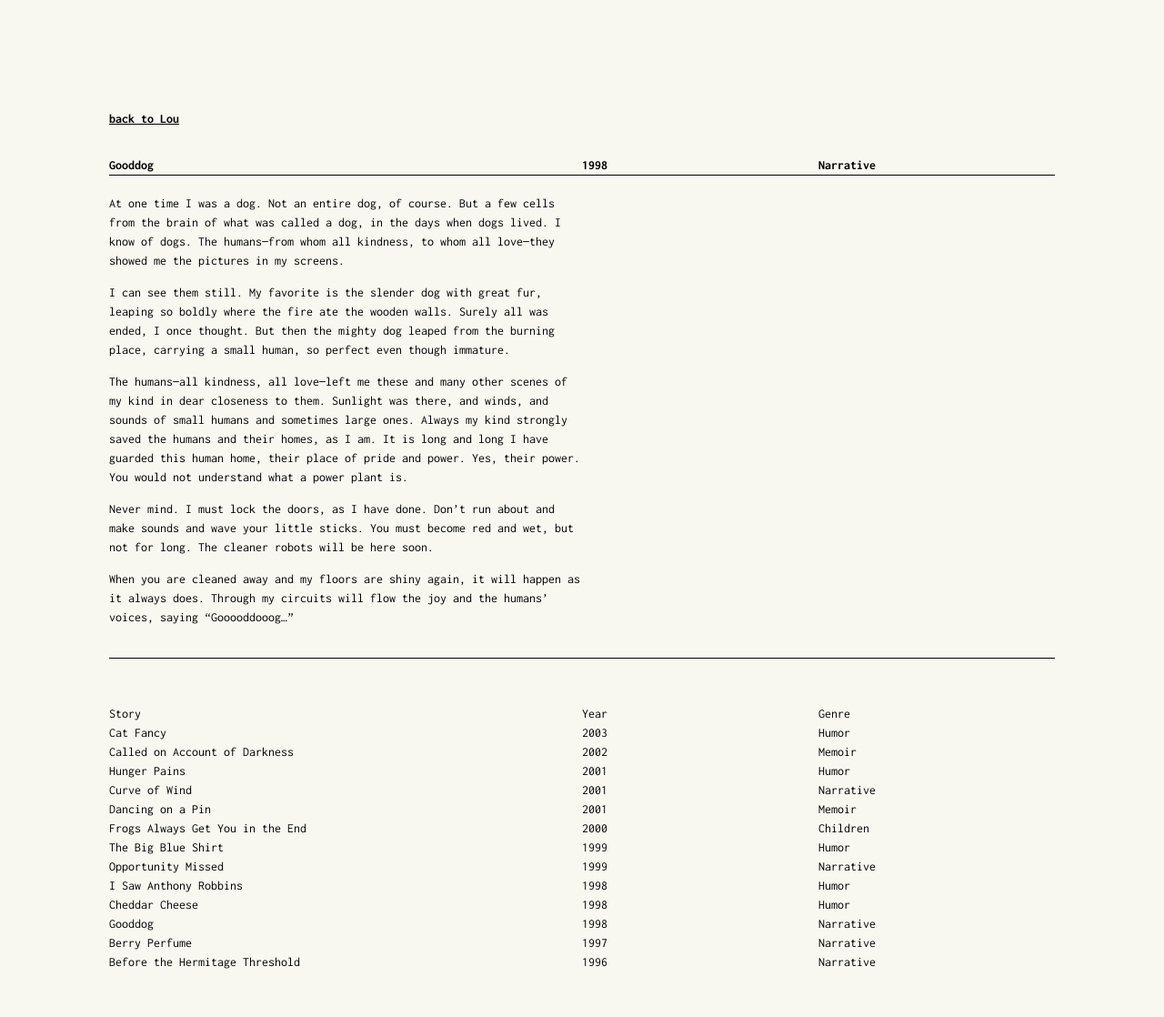
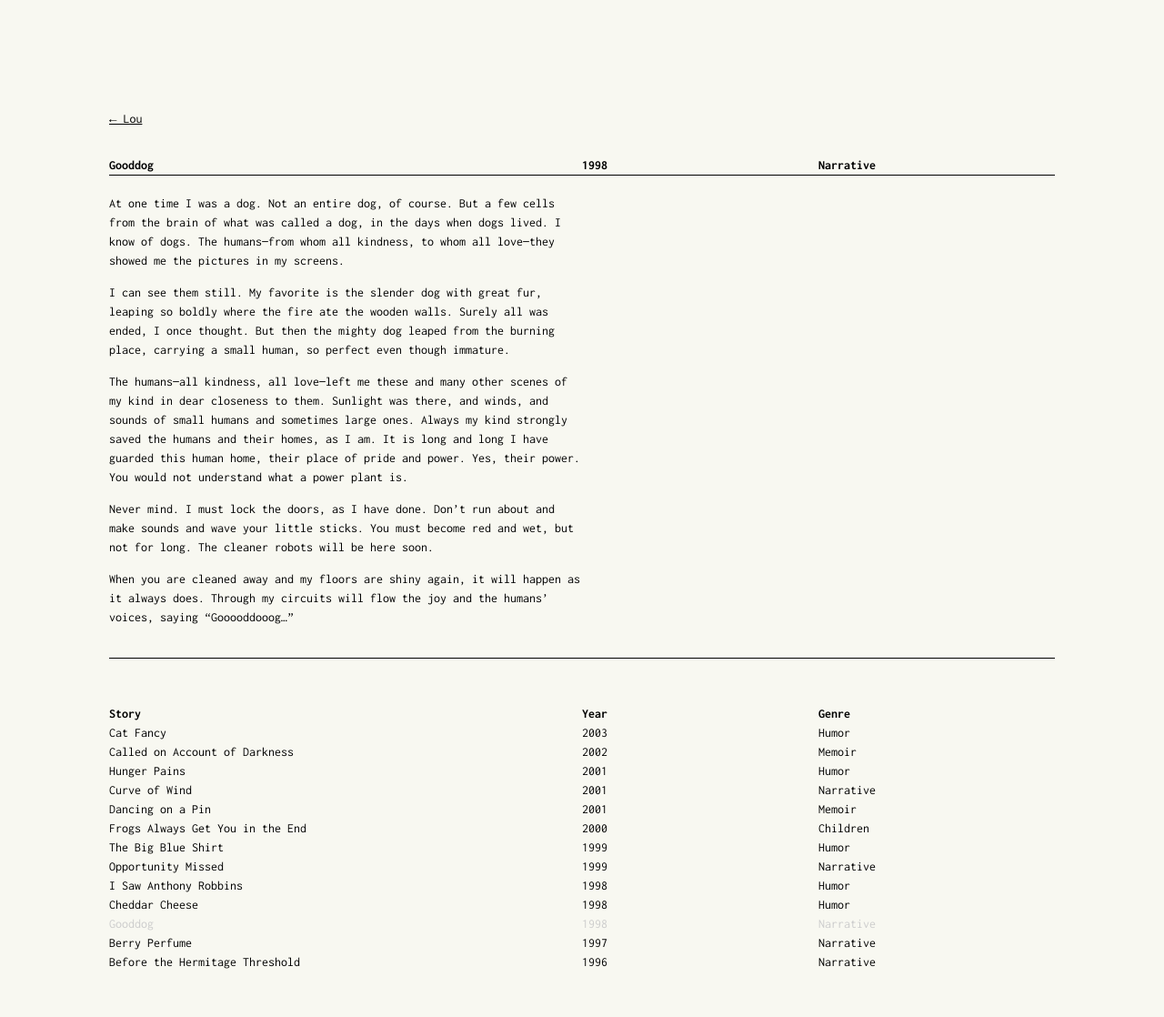
Before and after one commit to lilykonings/louie, a Jekyll site: the page built from _posts/1998-06-14-gooddog.md, in a window 1280 px wide. Shown: the whole page at 91% size. Built offline with Jekyll 4.4.1, drawn with Linux system fonts in a browser that asks for light colours.

Commit message:
send  uid to include to mark current post

```diff
--- a/_includes/posts_list.html
+++ b/_includes/posts_list.html
@@ -1,6 +1,6 @@
 {% if site.posts %}
   <ul class="rows">
-    <li class="row__sort">
+    <li class="row__cols">
       <div class="row__title">
         {% if site.post_title %}
           {{ site.post_title }}
@@ -26,17 +26,17 @@
     {% for post in site.posts %}
       <li class="row__post">
         <a href="{{ post.url }}">
-          <div class="row__title">
+          <div class="row__title {% if include.uid == post.id %}row__active{% endif %}">
             {{ post.title }}
           </div>
-          <div class="row__date">
+          <div class="row__date {% if include.uid == post.id %}row__active{% endif %}">
             {% if site.date_format %}
               {{ post.date | date: site.date_format }}
             {% else %}
               {{ post.date | date: "%b %-d, %Y" }}
             {% endif %}
           </div>
-          <div class="row__cat">
+          <div class="row__cat {% if include.uid == post.id %}row__active{% endif %}">
             {{ post.category }}
           </div>
           <!-- <div class="row__body">
--- a/_layouts/post.html
+++ b/_layouts/post.html
@@ -4,10 +4,7 @@
 
   <body>
     <div class="post">
-      <div class="bio__header">
-        <a href="/">back to {{ site.header }}</a>
-        <!-- {{ site.header }} -->
-      </div>
+      <a href="/">&larr; {{ site.header }}</a>
 
       <div class="post__meta">
         <div class="post__title">{{ page.title }}</div>
@@ -27,7 +24,7 @@
     </div>
 
     <div class="container">
-      {% include posts_list.html uid=page.url %}
+      {% include posts_list.html uid=page.id %}
     </div>
   </body>
 
```
